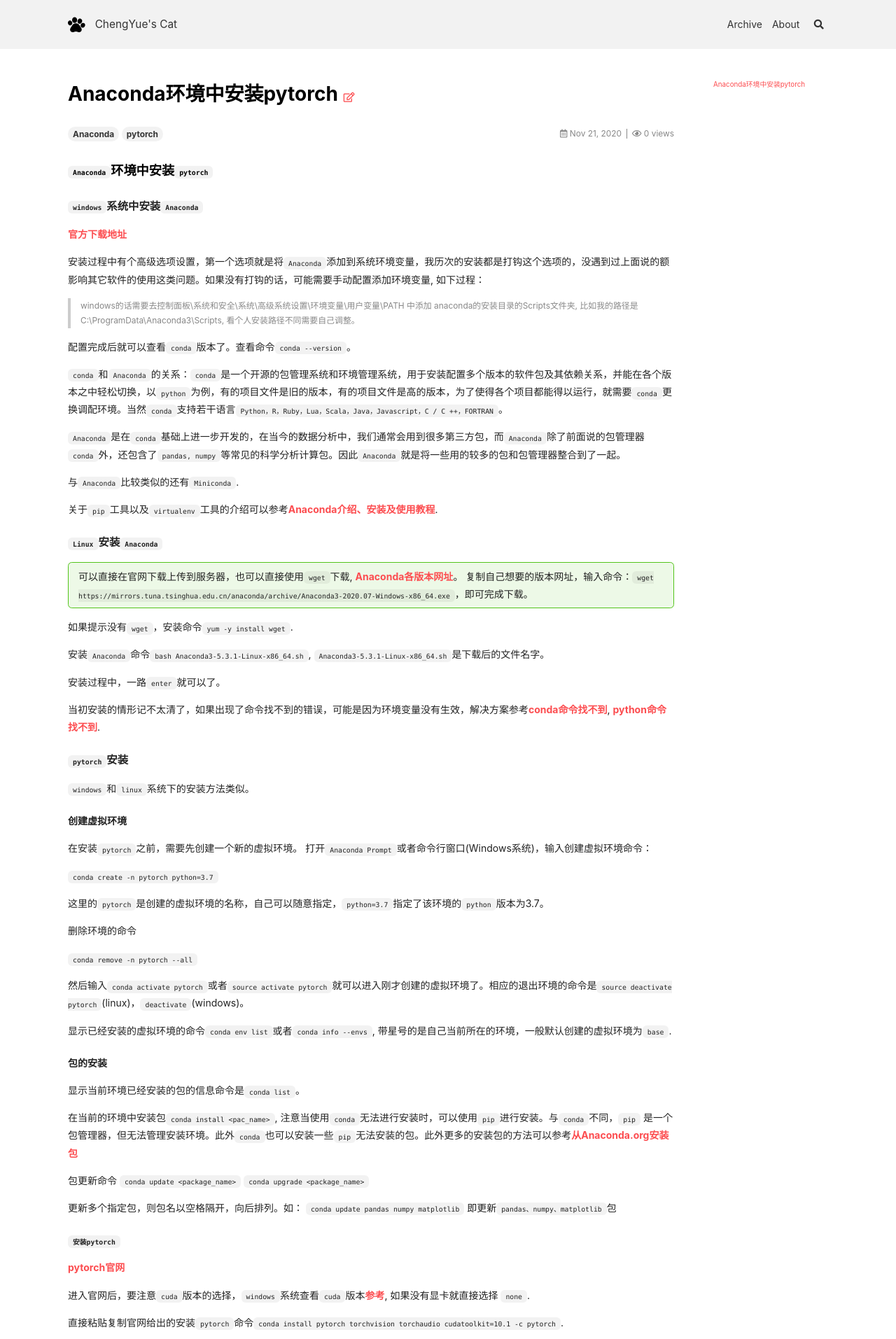
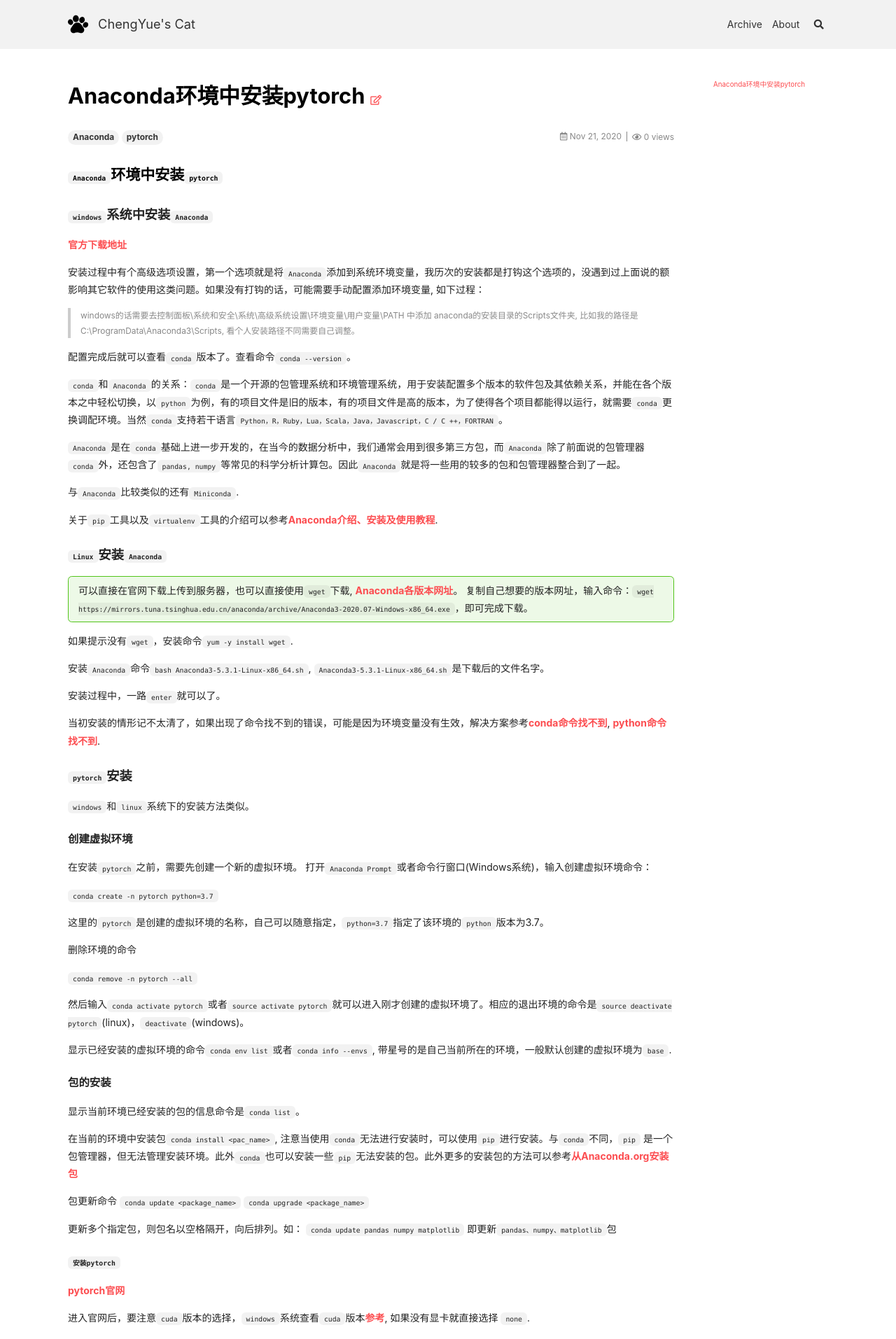
Before and after one commit to zaiquanyang/zaiquanyang.github.io, a Jekyll site: the page built from _posts/2020-11-21-Anaconda-pytorch环境配置.md, in a window 1280 px wide. Shown: the top 1913 px of the page at 70% size. Built offline with Jekyll 4.4.1, drawn with Linux system fonts in a browser that asks for light colours; nearby versions of some CDN libraries.

Commit message:
Update _variables.scss

```diff
--- a/_sass/common/_variables.scss
+++ b/_sass/common/_variables.scss
@@ -25,11 +25,11 @@
   font-size-h5-lg:        1.25rem,
   font-size-h6-lg:        1.25rem,
 
-  font-size-h1:           2.0rem,
-  font-size-h2:           1.6rem,
-  font-size-h3:           1.3rem,
-  font-size-h4:           1.1rem,
-  font-size-h5:           1.0rem,
+  font-size-h1:           2.2rem,
+  font-size-h2:           1.8rem,
+  font-size-h3:           1.5rem,
+  font-size-h4:           1.3rem,
+  font-size-h5:           1.1rem,
   font-size-h6:           1.0rem,
 
   font-size-h1-sm:        2rem,
```
